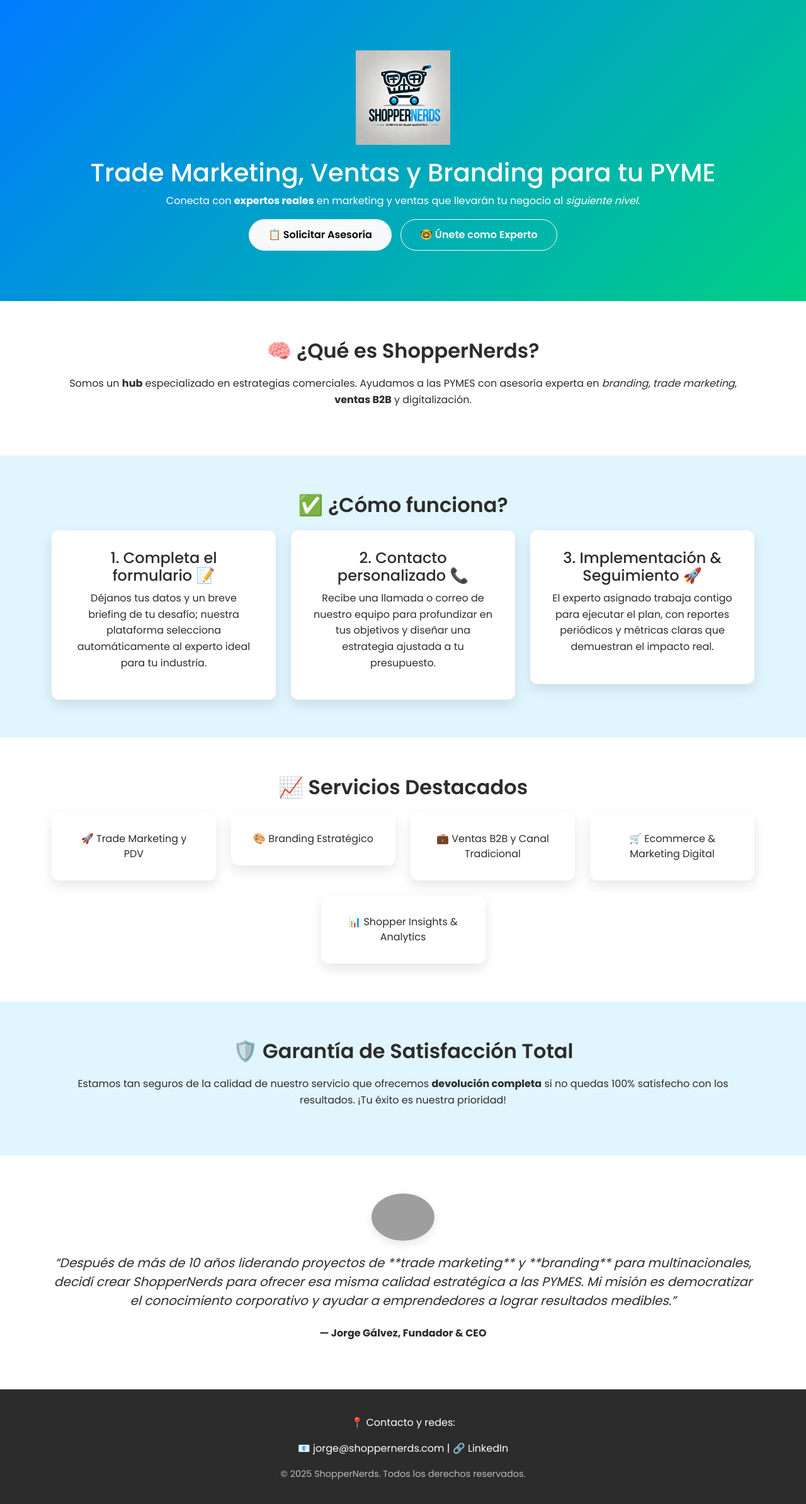
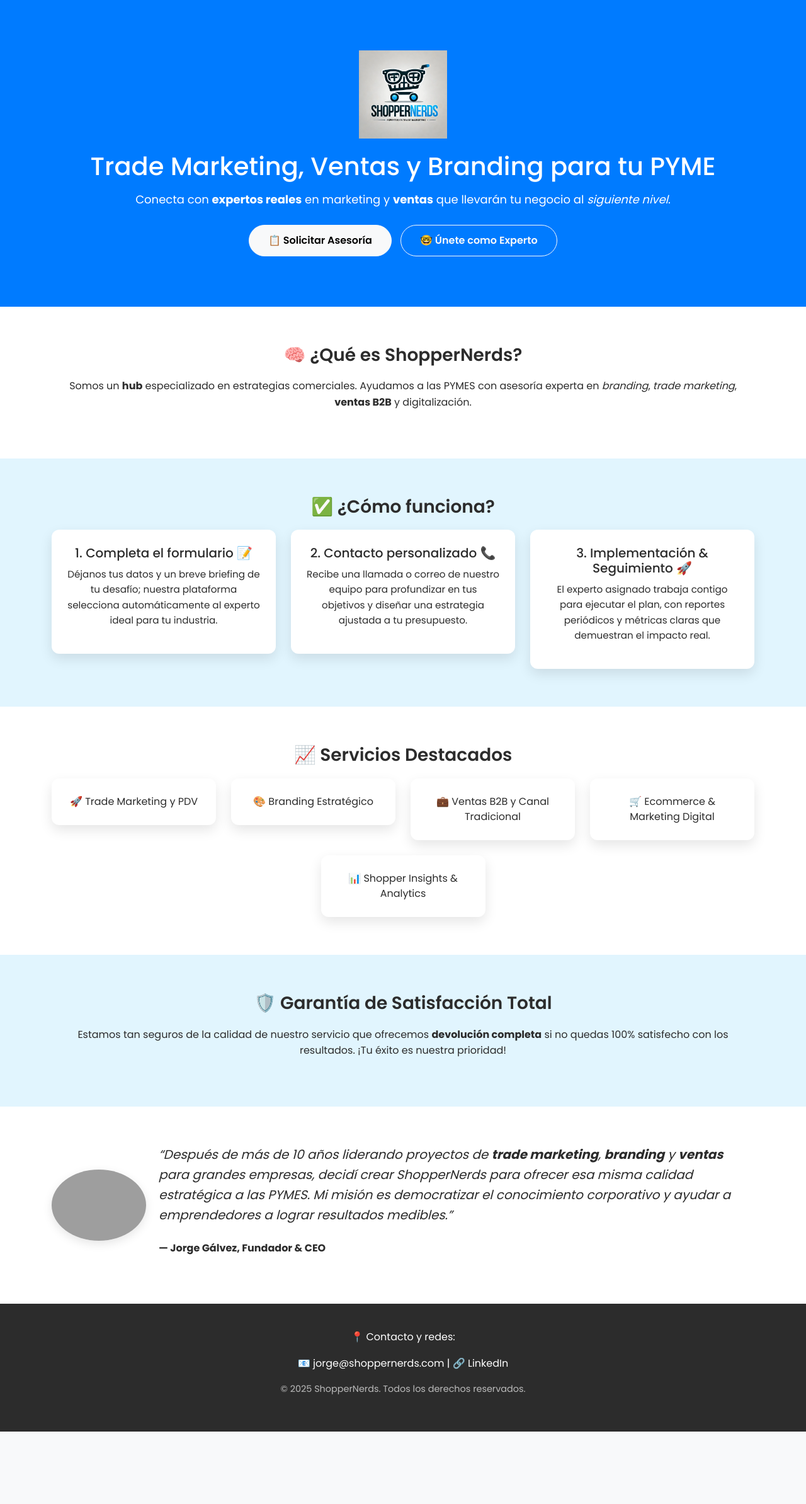
Before and after one commit to Shoppernerds/shoppernerds-landing, a plain HTML site: page index.html in a window 1280 px wide. Shown: the whole page at 63% size. After the commit the page ends 2273 px from the top, so only its background shows below. Drawn offline with nearby package versions, Linux system fonts and the light colour scheme; grey boxes are pictures that could not be loaded.

```diff
--- a/index.html
+++ b/index.html
@@ -10,7 +10,7 @@
   <style>
     :root {
       --primary: #007BFF;
-      --secondary: #00d084;
+      --secondary: #0056c1;
       --accent: #ff5722;
       --dark: #2C2C2C;
       --light: #ffffff;
@@ -25,39 +25,129 @@
       margin: 0; padding: 0;
     }
     header {
-      background: linear-gradient(135deg, var(--primary), var(--secondary));
+      background: var(--primary);
       color: var(--light);
       padding: 80px 20px;
       text-align: center;
     }
-    .logo-primary { width: 150px; margin-bottom: 20px; }
-    .btn-custom { border-radius: 50px; padding: 12px 30px; font-weight: 600; }
-    .btn-custom + .btn-custom { margin-left: 10px; }
-    section { padding: 60px 20px; }
-    .section-color { background: var(--light); }
-    .section-alt { background: var(--section-alt); }
-    h2 { font-weight: 600; margin-bottom: 20px; }
-    p { line-height: 1.6; }
+    header h1 {
+      font-size: 2.5rem;
+      margin-bottom: 15px;
+    }
+    header p {
+      font-size: 1.125rem;
+      margin-bottom: 25px;
+    }
+    .logo-primary {
+      width: 140px;
+      margin-bottom: 20px;
+    }
+    .btn-custom {
+      border-radius: 50px;
+      padding: 12px 30px;
+      font-weight: 600;
+      font-size: 1rem;
+    }
+    .btn-custom + .btn-custom {
+      margin-left: 10px;
+    }
+    section {
+      padding: 60px 20px;
+    }
+    .section-color {
+      background: var(--light);
+    }
+    .section-alt {
+      background: var(--section-alt);
+    }
+    h2 {
+      font-weight: 600;
+      font-size: 1.75rem;
+      margin-bottom: 20px;
+    }
+    p {
+      line-height: 1.6;
+      font-size: 1rem;
+    }
     .card-custom {
       background: var(--light);
       border: none;
       border-radius: 12px;
-      padding: 30px;
+      padding: 25px;
       box-shadow: 0 8px 20px rgba(0,0,0,0.1);
       transition: transform 0.3s;
       text-align: center;
       cursor: pointer;
     }
-    .card-custom:hover { transform: translateY(-5px); }
+    .card-custom h4 {
+      font-size: 1.25rem;
+      margin-bottom: 10px;
+    }
+    .card-custom p {
+      font-size: 0.95rem;
+    }
+    .card-custom:hover {
+      transform: translateY(-5px);
+    }
     @media (max-width: 576px) {
-      .btn-custom { display: block; width: 100%; margin: 10px auto; }
-      .row.g-4 > [class*='col-'] { flex: 1 1 100%; }
+      header {
+        padding: 60px 10px;
+      }
+      header h1 {
+        font-size: 2rem;
+      }
+      .logo-primary {
+        width: 120px;
+      }
+      .btn-custom {
+        display: block;
+        width: 100%;
+        margin: 10px auto;
+      }
+      .row.g-4 > [class*='col-'] {
+        flex: 1 1 100%;
+      }
+      .testimonial-content {
+        flex-direction: column;
+      }
+      .testimonial-img {
+        margin-bottom: 20px;
+      }
     }
-    .testimonial-section { background: #fff; text-align: center; }
-    .testimonial-img { width: 100px; border-radius: 50%; margin-bottom: 20px; box-shadow: 0 5px 15px rgba(0,0,0,0.1); }
-    footer { background: var(--dark); color: var(--light); padding: 40px 20px; text-align: center; }
-    footer a { color: var(--light); text-decoration: none; }
-    .small-muted { color: #bbb; font-size: 0.9rem; }
+    .testimonial-section {
+      background: #fff;
+      padding: 60px 20px;
+    }
+    .testimonial-content {
+      display: flex;
+      align-items: center;
+      gap: 20px;
+    }
+    .testimonial-img {
+      width: 150px;
+      border-radius: 50%;
+      box-shadow: 0 5px 15px rgba(0,0,0,0.1);
+    }
+    blockquote {
+      font-size: 1.1rem;
+      line-height: 1.6;
+      margin-bottom: 0;
+    }
+    footer {
+      background: var(--dark);
+      color: var(--light);
+      padding: 40px 20px;
+      text-align: center;
+    }
+    footer a {
+      color: var(--light);
+      text-decoration: none;
+    }
+    .small-muted {
+      color: #bbb;
+      font-size: 0.9rem;
+      margin-top: 15px;
+    }
   </style>
 </head>
 <body>
@@ -65,7 +155,7 @@
 <header class="animate__animated animate__fadeIn">
   <img src="assets/img/logo-primary.png" alt="ShopperNerds" class="logo-primary">
   <h1>Trade Marketing, Ventas y Branding para tu PYME</h1>
-  <p>Conecta con <strong>expertos reales</strong> en marketing y ventas que llevarán tu negocio al <em>siguiente nivel</em>.</p>
+  <p>Conecta con <strong>expertos reales</strong> en marketing y <strong>ventas</strong> que llevarán tu negocio al <em>siguiente nivel</em>.</p>
   <a href="#" class="btn btn-light btn-custom animate__animated animate__pulse" data-form="empresas">📋 Solicitar Asesoría</a>
   <a href="#" class="btn btn-outline-light btn-custom animate__animated animate__pulse" data-form="expertos">🤓 Únete como Experto</a>
 </header>
@@ -103,7 +193,6 @@
   </div>
 </section>
 
-<!-- Servicios Destacados con despliegue -->
 <section class="section-color animate__animated animate__fadeInUp">
   <div class="container">
     <h2 class="text-center">📈 Servicios Destacados</h2>
@@ -162,7 +251,6 @@
   </div>
 </section>
 
-<!-- Garantía de Satisfacción -->
 <section class="section-alt animate__animated animate__fadeInUp">
   <div class="container text-center">
     <h2>🛡️ Garantía de Satisfacción Total</h2>
@@ -171,19 +259,21 @@
 </section>
 
 <section class="testimonial-section animate__animated animate__fadeInUp">
-  <div class="container">
+  <div class="container testimonial-content">
     <img src="assets/img/testimonio-jorge-galvez.jpg" alt="Jorge Gálvez" class="testimonial-img">
-    <blockquote class="fs-5 fst-italic mb-4">
-      “Después de más de 10 años liderando proyectos de **trade marketing** y **branding** para multinacionales, decidí crear ShopperNerds para ofrecer esa misma calidad estratégica a las PYMES. Mi misión es democratizar el conocimiento corporativo y ayudar a emprendedores a lograr resultados medibles.”
-    </blockquote>
-    <p><strong>— Jorge Gálvez, Fundador & CEO</strong></p>
+    <div class="testimonial-text">
+      <blockquote class="fs-5 fst-italic mb-4">
+        “Después de más de 10 años liderando proyectos de <strong>trade marketing</strong>, <strong>branding</strong> y <strong>ventas</strong> para grandes empresas, decidí crear ShopperNerds para ofrecer esa misma calidad estratégica a las PYMES. Mi misión es democratizar el conocimiento corporativo y ayudar a emprendedores a lograr resultados medibles.”
+      </blockquote>
+      <p><strong>— Jorge Gálvez, Fundador & CEO</strong></p>
+    </div>
   </div>
 </section>
 
 <footer class="animate__animated animate__fadeIn">
   <p>📍 Contacto y redes:</p>
   <p>📧 <a href="mailto:jorge@shoppernerds.com">jorge@shoppernerds.com</a> | 🔗 <a href="https://www.linkedin.com/in/jorgegalvezo/">LinkedIn</a></p>
-  <p class="small-muted mt-3">© 2025 ShopperNerds. Todos los derechos reservados.</p>
+  <p class="small-muted">© 2025 ShopperNerds. Todos los derechos reservados.</p>
 </footer>
 
 <script src="https://cdn.jsdelivr.net/npm/bootstrap@5.3.3/dist/js/bootstrap.bundle.min.js"></script>
```
